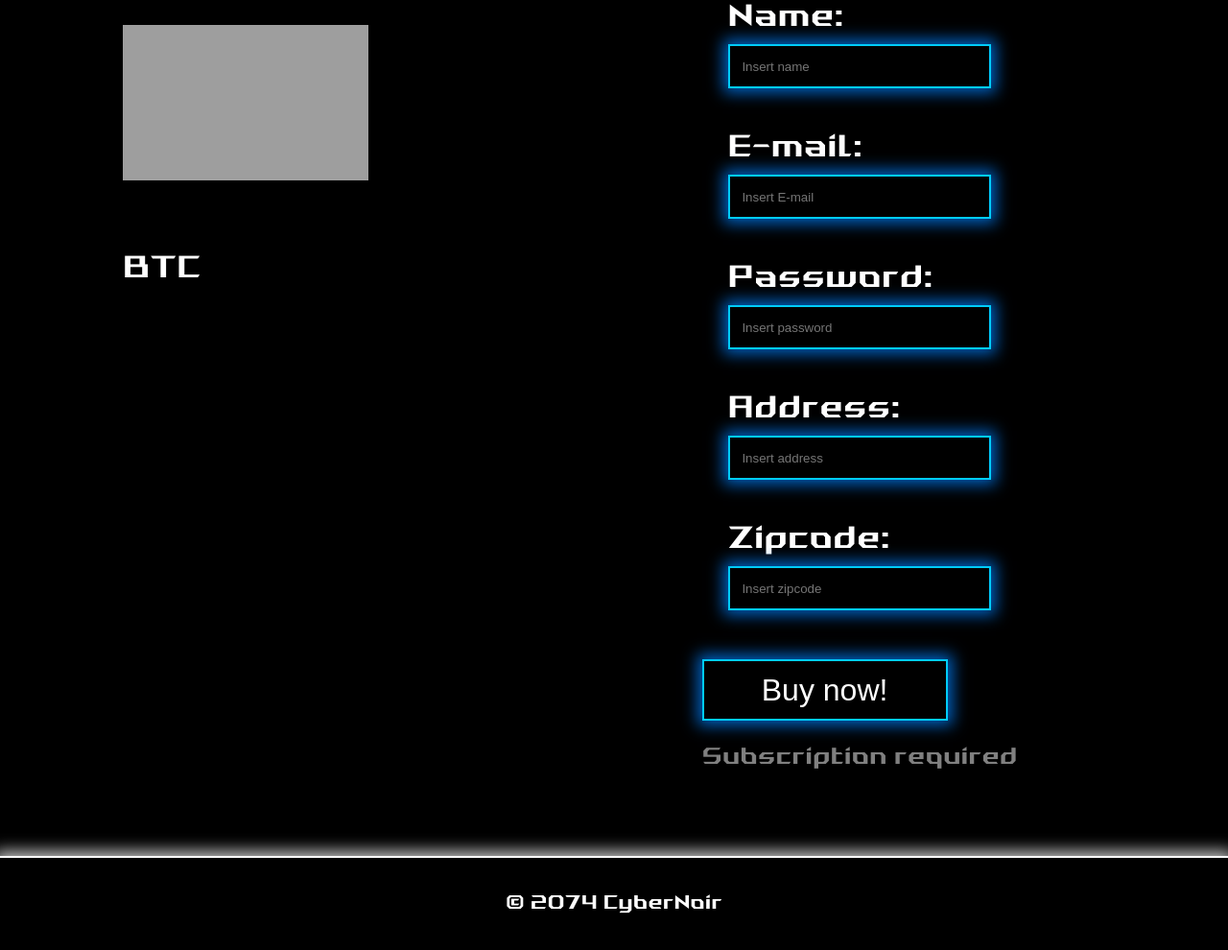
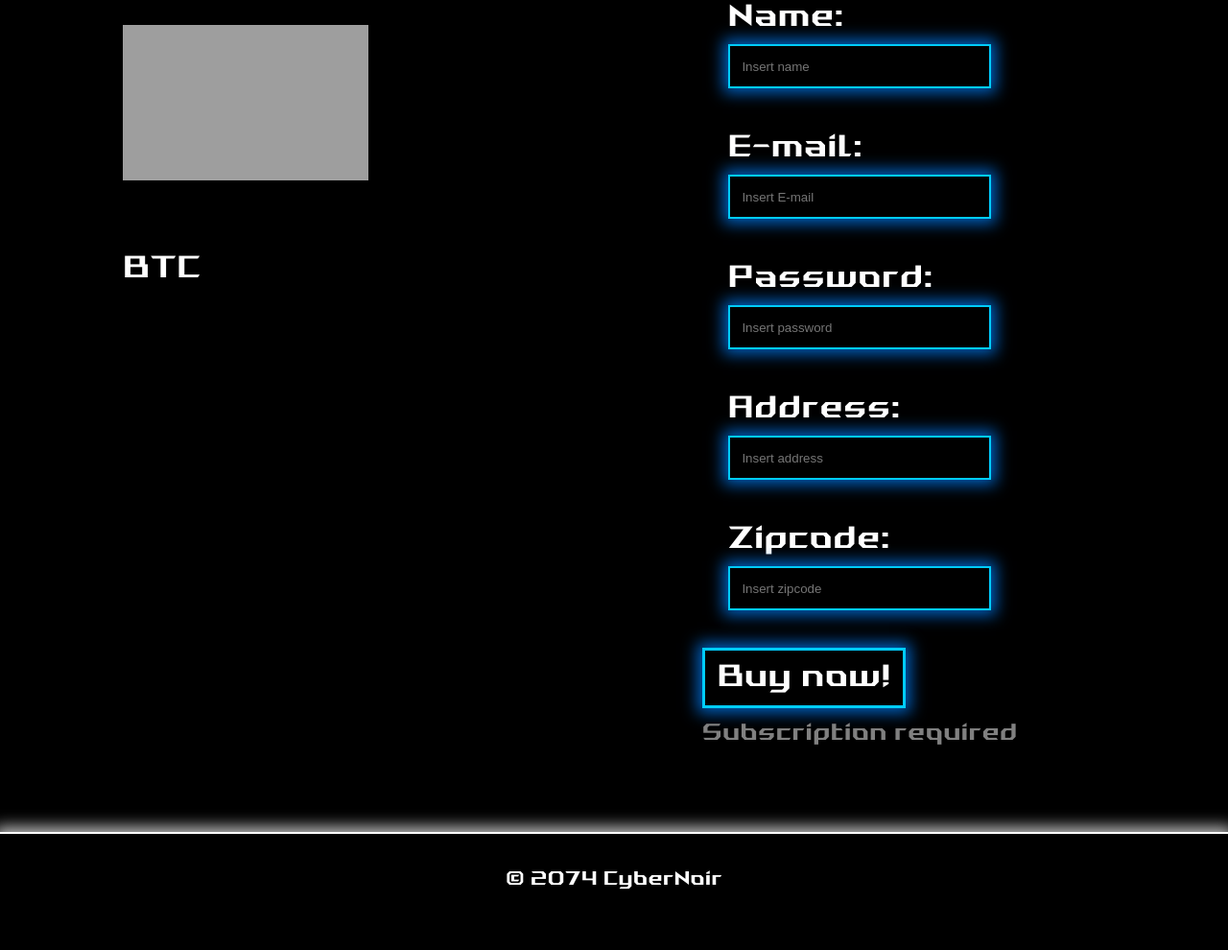
Before and after one commit to GinusHR/TLE-1-team-11, a PHP site: page /php/checkout.php in a window 1280 px wide. Shown: the part 155-1145 px from the top of the page at 96% size. After the commit the page ends 1082 px from the top, so only its background shows below. Run offline with PHP 8.4, Linux system fonts and the light colour scheme; data that the repository does not hold is empty; grey boxes are pictures that could not be loaded.

Commit message:
Fixed submit on subscription

```diff
--- a/css/style.css
+++ b/css/style.css
@@ -290,6 +290,7 @@ input, textarea {
     border-style: solid;
     border-color: #00CCFF;
     box-shadow: 0 0 15px 5px rgba(0, 128, 255, 0.75);
+    padding: 1vw;
 }
 
 .submitButton:hover {
@@ -652,6 +653,14 @@ video {
     margin-top: 0px;
 }
 
+.centeredTextDisclaimer {
+    text-align: center;
+    margin-top: 0px;
+    color: #454545;
+    font-size: 1rem;
+    margin-bottom: 5vh;
+}
+
 .centeredDiv {
     align-self: center;
 }
--- a/php/checkout.php
+++ b/php/checkout.php
@@ -87,7 +87,7 @@ mysqli_close($db);
                         </div>
                     </div>
                     <div class="purchaseButtonHolder">
-                        <button id="popupBtn" class="submitButton" type="submit">Buy now!</button>
+                        <a id="popupBtn" class="submitButton">Buy now!</a>
                         <p class="disclaimerText">Subscription required</p>
                     </div>
                 </form>
@@ -106,8 +106,11 @@ mysqli_close($db);
     <div class="bottomDiv" >
         <p class="centeredText">₿0.2 BTC per month</p>
     </div>
-    <div class="bottomDiv">
-        <a href="../index.php" class="aSubmitButton">Buy now!</a>
+    <div class="bottomDiv" >
+        <p class="centeredTextDisclaimer">When you start a subscription, you agree to our Privacy Policy and our Terms of Conditions. If you take on a subscription, you agree to use the product for at least 12 months, if you decide to cancel early, you must pay the remainder of the subscription as a termination fee.</p>
+    </div>
+        <div class="bottomDiv">
+        <a href="../index.php" id="popupBtn" class="submitButton" type="submit">Buy now!</a>
     </div>
   </div>
 </div>
```
